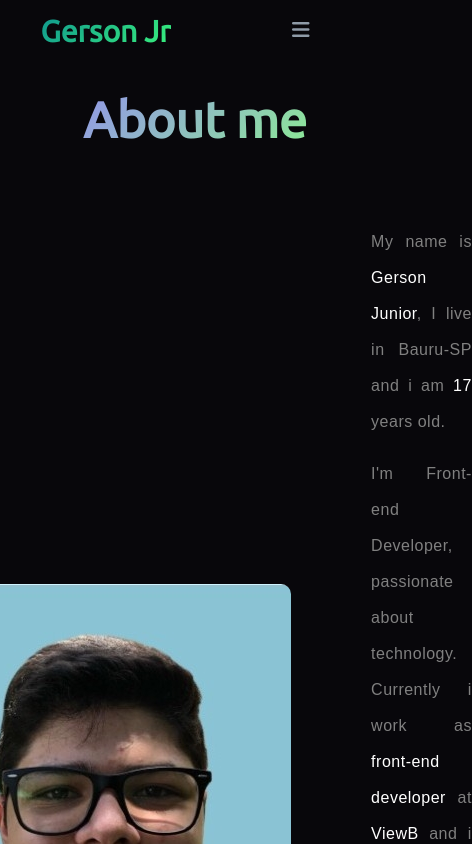
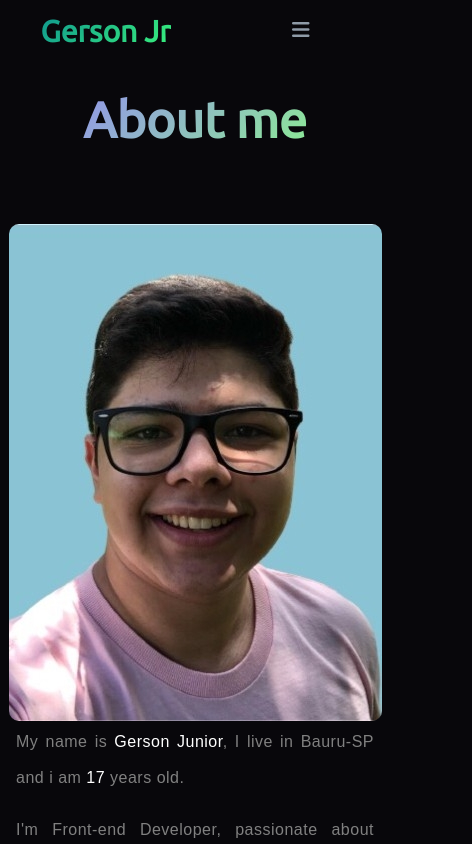
Before and after one commit to GersonJuniorr/PortfolioGerson, an Angular app: page /about in a window 390 px wide. Shown: the top 844 px of the page, 472 px wide, since content can reach past the window. Built offline with nearby package versions, Linux system fonts and the light colour scheme.

Commit message:
feat: about responsive

```diff
--- a/src/app/pages/about/components/about/about.component.css
+++ b/src/app/pages/about/components/about/about.component.css
@@ -37,3 +37,15 @@ img {
   max-width: 500px;
   margin-left: 5rem;
 }
+
+@media (max-width: 765px) {
+  .container-about {
+    display: flex;
+    flex-direction: column;
+  }
+
+  .text-about {
+    margin-left: 1rem;
+    margin-right: 1rem;
+  }
+}
```
